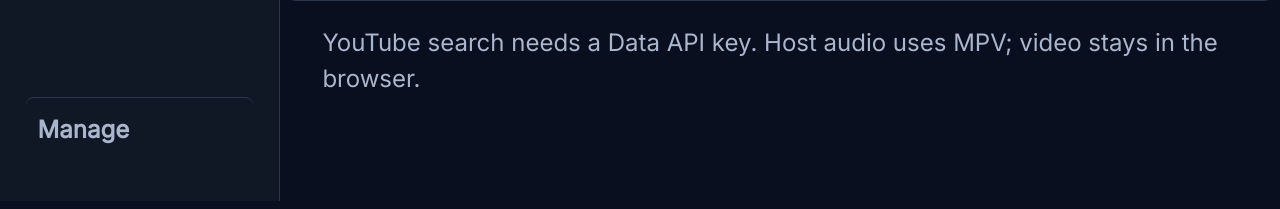
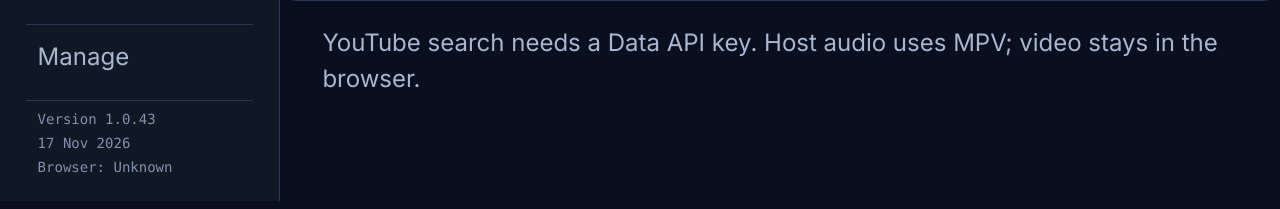
Before and after one commit to RayZwankhuizen/MyMusics, a website: page public/youtube.html in a window 1280 px wide. Both pictures are taken after a click on the button "TV mode". Shown: the part 599-808 px from the top of the page. Drawn offline with Linux system fonts and the light colour scheme; no server answers.

Commit message:
Align Radio, Music and YouTube sidebar footers and remove slogans

```diff
--- a/package.json
+++ b/package.json
@@ -1,6 +1,6 @@
 {
   "name": "mymusics",
-  "version": "1.0.42",
+  "version": "1.0.43",
   "private": true,
   "description": "Lightweight browser-based web radio",
   "scripts": {
--- a/public/app-info.json
+++ b/public/app-info.json
@@ -1 +1 @@
-{"version":"1.0.42","date":"2026-11-17T10:59:35Z"}
+{"version":"1.0.43","date":"2026-11-17T15:24:41Z"}
--- a/public/app-meta.js
+++ b/public/app-meta.js
@@ -10,7 +10,7 @@ import { detectBrowser } from "./browser-info.mjs";
   const version = footer.querySelector("[data-version]");
   const date = footer.querySelector("time");
   footer.querySelector("[data-browser]").textContent = `Browser: ${detectBrowser(navigator.userAgent || "").name}`;
-  sidebar.append(footer);
+  (sidebar.querySelector(".listening-sidebar-footer") || sidebar).append(footer);
 
   fetch("/app-info.json", { cache: "no-store" }).then((response) => response.ok ? response.json() : null).then((info) => {
     if (!info) return removeBuildInfo();
--- /dev/null
+++ b/public/sidebar-footer.css
@@ -0,0 +1,9 @@
+/* Shared footer for the three listening screens. */
+body:is(.radio-page,.music-page,.video-page) .sidebar{padding-bottom:24px}
+.listening-sidebar-footer{flex:none;display:grid;gap:12px;margin-top:auto;padding-top:16px}
+body:is(.radio-page,.music-page,.video-page) .listening-sidebar-footer .sidebar-manage{display:flex!important;align-items:center;min-height:44px;margin:0;padding:10px 12px;border:0;border-top:1px solid #2a3552;border-radius:0;color:#a9b6ce;font-size:14px;font-weight:400;line-height:20px;text-decoration:none}
+body:is(.radio-page,.music-page,.video-page) .listening-sidebar-footer .sidebar-version{display:grid;gap:4px;min-height:66px;margin:0;padding:8px 12px 0;border-top:1px solid #2a3552;color:#8190ab;font:10px/1.4 var(--mono)}
+html.tv-mode body:is(.radio-page,.music-page,.video-page) .listening-sidebar-footer .sidebar-version :is(span,time){font-size:14px!important;line-height:20px}
+html.tv-mode .listening-sidebar-footer .sidebar-manage{min-height:64px;font-size:24px;line-height:32px}
+html.silk-browser.tv-mode .listening-sidebar-footer{grid-column:1/-1;width:100%}
+@media(max-width:1000px){.listening-sidebar-footer{margin-top:16px}}
--- a/public/youtube.html
+++ b/public/youtube.html
@@ -14,6 +14,7 @@
   <link rel="stylesheet" href="/video-options.css?v=video-dialogs-duration-2">
   <script defer src="/playback-target.js?v=host-playback-lease-1"></script>
   <script defer src="/tv-navigation.js?v=tv-navigation-5"></script>
+  <link rel="stylesheet" href="/sidebar-footer.css?v=1">
 </head>
 <body class="video-page">
   <div class="app-shell video-app-shell">
@@ -21,8 +22,9 @@
       <a class="brand mode-brand" href="/" aria-label="MyMusics home"><span class="brand-mark" aria-hidden="true"><i></i><i></i><i></i></span><span>my<span class="brand-light">musics</span></span></a>
       <nav class="mode-switch mode-switch-three" aria-label="Modes"><a class="mode" href="/">Radio</a><a class="mode" href="/youtube.html" aria-current="page">YouTube</a><a class="mode" href="/music.html">Music</a></nav>
       <label class="playback-target-setting" for="playback-target">Audio output<select id="playback-target"><option value="browser">This browser</option><option value="host">MyMusics host</option></select></label>
-      <a class="sidebar-manage sidebar-page" href="/manage.html#video-playlists">Manage</a>
-      <div class="sidebar-foot"><span class="live-dot"></span> Independent radio, everywhere</div>
+      <div class="listening-sidebar-footer">
+        <a class="sidebar-manage sidebar-page" href="/manage.html#video-playlists">Manage</a>
+      </div>
     </aside>
     <main class="video-main-content">
       <section class="video-workspace" aria-label="Video player and playlist">
@@ -62,5 +64,6 @@
     <div class="video-dialog-body" id="video-queue-dialog-body"></div>
   </dialog>
   <script type="module" src="/video-options.js?v=video-dialogs-sync-duration-2"></script>
+  <script type="module" src="/app-meta.js?v=sidebar-footer-1"></script>
 </body>
 </html>
```
Also changed, not shown: public/index.html (+5 -3 lines), public/music.html (+5 -3 lines), 2 other files.
